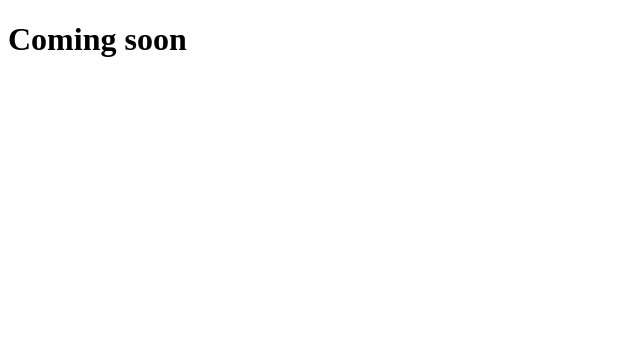
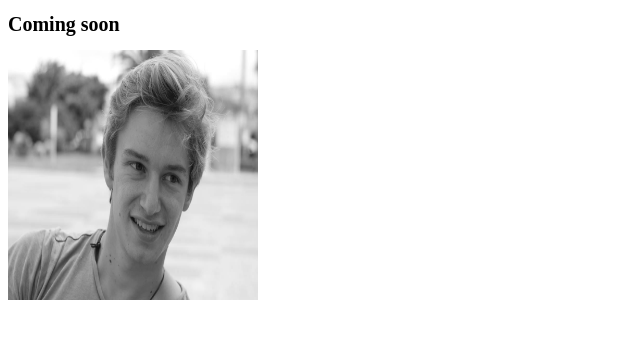
Before and after one commit to cehrlicha/git-101, a plain HTML site: page index.html in a window 1280 px wide. Shown: the whole page, without its empty margins (0-640 px from the left). Drawn offline with Linux system fonts and the light colour scheme.

Commit message:
Font change

```diff
--- a/index.html
+++ b/index.html
@@ -1,9 +1,11 @@
 <!DOCTYPE html>
 <html>
 <head>
+	<link rel="stylesheet" type="" href="style.css">
 	<title> Coming soon</title>
 </head>
 <body>
 		<h1>Coming soon</h1>
+		<img src="profile.png" id= "profile" alt="">
 </body>
 </html>
--- /dev/null
+++ b/style.css
@@ -0,0 +1,12 @@
+body {
+	font-size: 10px;
+	font-weight: lighter;
+
+}
+
+#profile {
+	height: 250px;
+	width: 250px;
+	display: flex;
+	align-items: center;
+}
```
